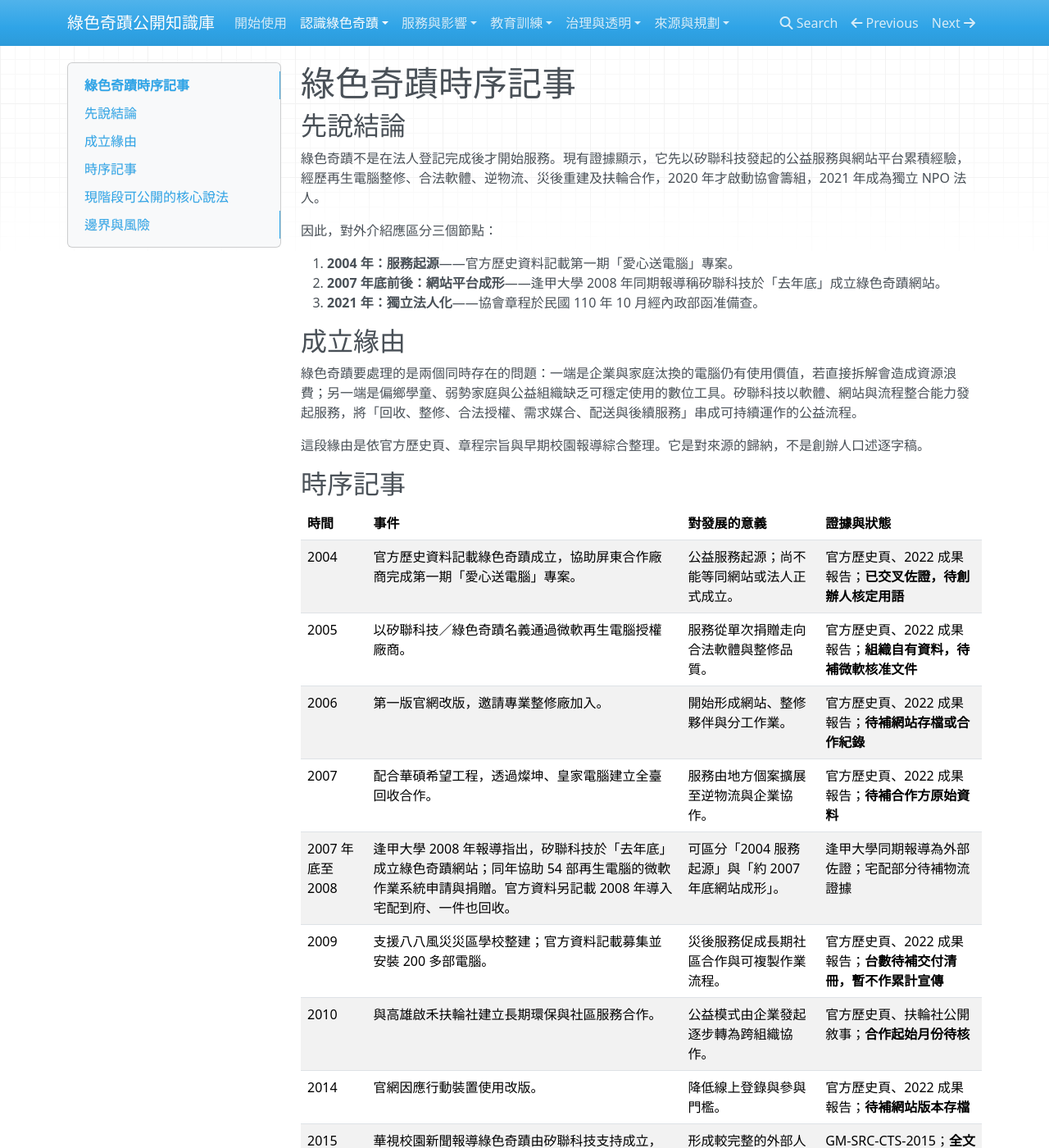
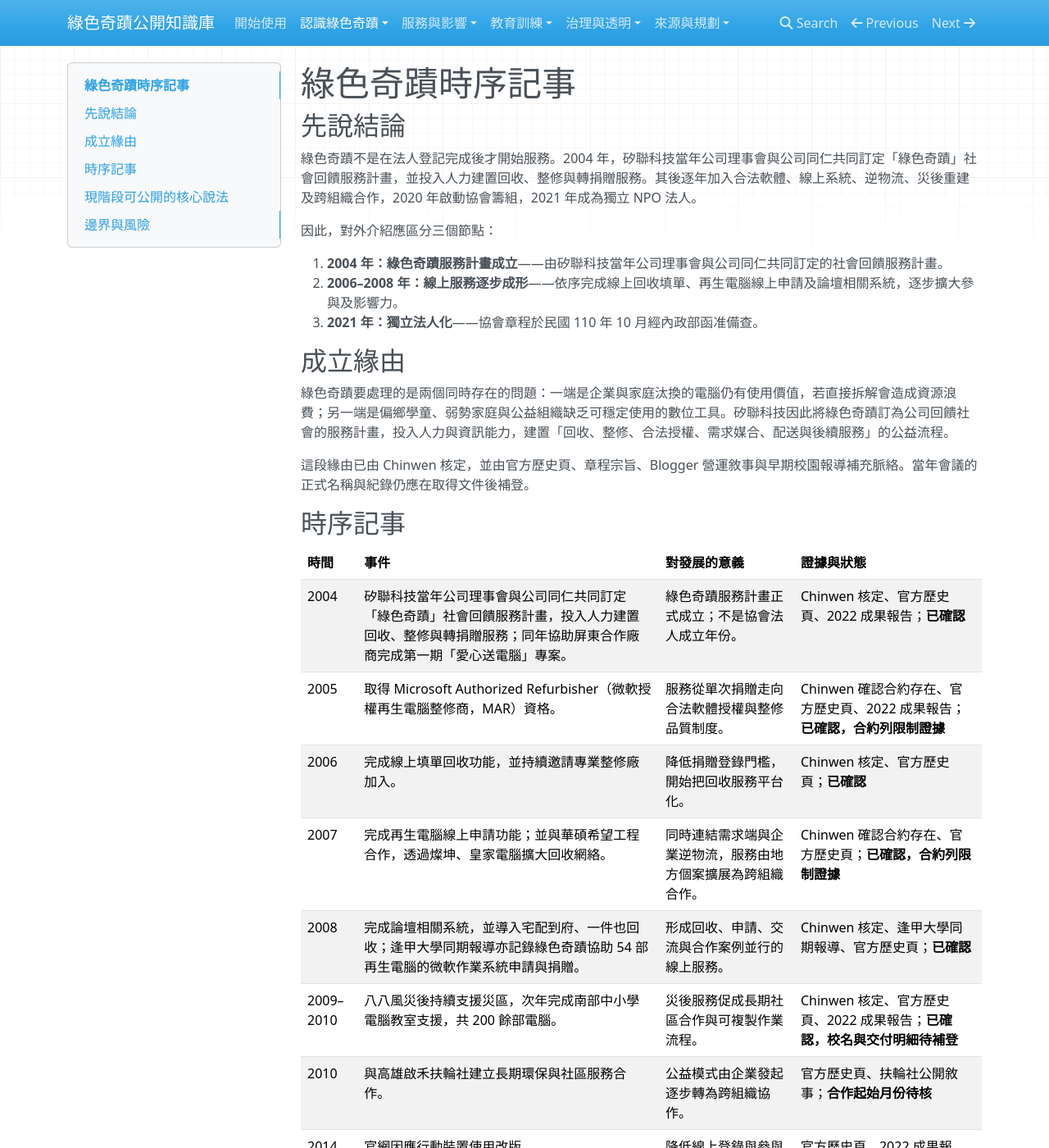
Before and after one commit to TwReuse/green-miracle-knowledge, an MkDocs documentation site: the page built from docs/about/history-timeline.md, in a window 1280 px wide and 1400 px high. Shown: the whole window at 82% size. Built offline with MkDocs 1.6.1, drawn with Linux system fonts in a browser that asks for light colours; nearby versions of some CDN libraries; some of the changed text lies outside the part shown.

Commit message:
docs: confirm Green Miracle founding milestones

```diff
--- a/docs/about/history-timeline.md
+++ b/docs/about/history-timeline.md
@@ -3,7 +3,7 @@ doc_id: GM-PUB-HISTORY-001
 status: review
 owner_role: 知識治理負責人
 public: true
-source_ids: [GM-SRC-OFFICIAL-HISTORY, GM-SRC-CHARTER, GM-SRC-FCU-2008, GM-SRC-RESULT-2022, GM-SRC-JUDICIAL-2025]
+source_ids: [GM-SRC-OWNER-2026-08-09, GM-SRC-OFFICIAL-HISTORY, GM-SRC-BLOGGER, GM-SRC-CHARTER, GM-SRC-FCU-2008, GM-SRC-RESULT-2022, GM-SRC-JUDICIAL-2025]
 last_reviewed: 2026-08-09
 review_due: 2026-11-07
 ---
@@ -12,35 +12,35 @@ review_due: 2026-11-07
 
 ## 先說結論
 
-綠色奇蹟不是在法人登記完成後才開始服務。現有證據顯示，它先以矽聯科技發起的公益服務與網站平台累積經驗，經歷再生電腦整修、合法軟體、逆物流、災後重建及扶輪合作，2020 年才啟動協會籌組，2021 年成為獨立 NPO 法人。
+綠色奇蹟不是在法人登記完成後才開始服務。2004 年，矽聯科技當年公司理事會與公司同仁共同訂定「綠色奇蹟」社會回饋服務計畫，並投入人力建置回收、整修與轉捐贈服務。其後逐年加入合法軟體、線上系統、逆物流、災後重建及跨組織合作，2020 年啟動協會籌組，2021 年成為獨立 NPO 法人。
 
 因此，對外介紹應區分三個節點：
 
-1. **2004 年：服務起源**——官方歷史資料記載第一期「愛心送電腦」專案。
-2. **2007 年底前後：網站平台成形**——逢甲大學 2008 年同期報導稱矽聯科技於「去年底」成立綠色奇蹟網站。
+1. **2004 年：綠色奇蹟服務計畫成立**——由矽聯科技當年公司理事會與公司同仁共同訂定的社會回饋服務計畫。
+2. **2006–2008 年：線上服務逐步成形**——依序完成線上回收填單、再生電腦線上申請及論壇相關系統，逐步擴大參與及影響力。
 3. **2021 年：獨立法人化**——協會章程於民國 110 年 10 月經內政部函准備查。
 
 ## 成立緣由
 
-綠色奇蹟要處理的是兩個同時存在的問題：一端是企業與家庭汰換的電腦仍有使用價值，若直接拆解會造成資源浪費；另一端是偏鄉學童、弱勢家庭與公益組織缺乏可穩定使用的數位工具。矽聯科技以軟體、網站與流程整合能力發起服務，將「回收、整修、合法授權、需求媒合、配送與後續服務」串成可持續運作的公益流程。
+綠色奇蹟要處理的是兩個同時存在的問題：一端是企業與家庭汰換的電腦仍有使用價值，若直接拆解會造成資源浪費；另一端是偏鄉學童、弱勢家庭與公益組織缺乏可穩定使用的數位工具。矽聯科技因此將綠色奇蹟訂為公司回饋社會的服務計畫，投入人力與資訊能力，建置「回收、整修、合法授權、需求媒合、配送與後續服務」的公益流程。
 
-這段緣由是依官方歷史頁、章程宗旨與早期校園報導綜合整理。它是對來源的歸納，不是創辦人口述逐字稿。
+這段緣由已由 Chinwen 核定，並由官方歷史頁、章程宗旨、Blogger 營運敘事與早期校園報導補充脈絡。當年會議的正式名稱與紀錄仍應在取得文件後補登。
 
 ## 時序記事
 
 | 時間 | 事件 | 對發展的意義 | 證據與狀態 |
 |---|---|---|---|
-| 2004 | 官方歷史資料記載綠色奇蹟成立，協助屏東合作廠商完成第一期「愛心送電腦」專案。 | 公益服務起源；尚不能等同網站或法人正式成立。 | 官方歷史頁、2022 成果報告；**已交叉佐證，待創辦人核定用語** |
-| 2005 | 以矽聯科技／綠色奇蹟名義通過微軟再生電腦授權廠商。 | 服務從單次捐贈走向合法軟體與整修品質。 | 官方歷史頁、2022 成果報告；**組織自有資料，待補微軟核准文件** |
-| 2006 | 第一版官網改版，邀請專業整修廠加入。 | 開始形成網站、整修夥伴與分工作業。 | 官方歷史頁、2022 成果報告；**待補網站存檔或合作紀錄** |
-| 2007 | 配合華碩希望工程，透過燦坤、皇家電腦建立全臺回收合作。 | 服務由地方個案擴展至逆物流與企業協作。 | 官方歷史頁、2022 成果報告；**待補合作方原始資料** |
-| 2007 年底至 2008 | 逢甲大學 2008 年報導指出，矽聯科技於「去年底」成立綠色奇蹟網站；同年協助 54 部再生電腦的微軟作業系統申請與捐贈。官方資料另記載 2008 年導入宅配到府、一件也回收。 | 可區分「2004 服務起源」與「約 2007 年底網站成形」。 | 逢甲大學同期報導為外部佐證；宅配部分待補物流證據 |
-| 2009 | 支援八八風災災區學校整建；官方資料記載募集並安裝 200 多部電腦。 | 災後服務促成長期社區合作與可複製作業流程。 | 官方歷史頁、2022 成果報告；**台數待補交付清冊，暫不作累計宣傳** |
+| 2004 | 矽聯科技當年公司理事會與公司同仁共同訂定「綠色奇蹟」社會回饋服務計畫，投入人力建置回收、整修與轉捐贈服務；同年協助屏東合作廠商完成第一期「愛心送電腦」專案。 | 綠色奇蹟服務計畫正式成立；不是協會法人成立年份。 | Chinwen 核定、官方歷史頁、2022 成果報告；**已確認** |
+| 2005 | 取得 Microsoft Authorized Refurbisher（微軟授權再生電腦整修商，MAR）資格。 | 服務從單次捐贈走向合法軟體授權與整修品質制度。 | Chinwen 確認合約存在、官方歷史頁、2022 成果報告；**已確認，合約列限制證據** |
+| 2006 | 完成線上填單回收功能，並持續邀請專業整修廠加入。 | 降低捐贈登錄門檻，開始把回收服務平台化。 | Chinwen 核定、官方歷史頁；**已確認** |
+| 2007 | 完成再生電腦線上申請功能；並與華碩希望工程合作，透過燦坤、皇家電腦擴大回收網絡。 | 同時連結需求端與企業逆物流，服務由地方個案擴展為跨組織合作。 | Chinwen 確認合約存在、官方歷史頁；**已確認，合約列限制證據** |
+| 2008 | 完成論壇相關系統，並導入宅配到府、一件也回收；逢甲大學同期報導亦記錄綠色奇蹟協助 54 部再生電腦的微軟作業系統申請與捐贈。 | 形成回收、申請、交流與合作案例並行的線上服務。 | Chinwen 核定、逢甲大學同期報導、官方歷史頁；**已確認** |
+| 2009–2010 | 八八風災後持續支援災區，次年完成南部中小學電腦教室支援，共 200 餘部電腦。 | 災後服務促成長期社區合作與可複製作業流程。 | Chinwen 核定、官方歷史頁、2022 成果報告；**已確認，校名與交付明細待補登** |
 | 2010 | 與高雄啟禾扶輪社建立長期環保與社區服務合作。 | 公益模式由企業發起逐步轉為跨組織協作。 | 官方歷史頁、扶輪社公開敘事；**合作起始月份待核** |
 | 2014 | 官網因應行動裝置使用改版。 | 降低線上登錄與參與門檻。 | 官方歷史頁、2022 成果報告；**待補網站版本存檔** |
 | 2015 | 華視校園新聞報導綠色奇蹟由矽聯科技支持成立，並介紹邱勤文與縮小資訊落差的動機。 | 形成較完整的外部人物與公共價值敘事。 | GM-SRC-CTS-2015；**全文引用及影像權利另案處理** |
 | 2018 | 配合啟禾扶輪社，以電子發票愛心碼與資訊服務籌募基金；同年亦有臺南慈中生命教育活動紀錄。 | 從設備捐贈擴展到募款工具、環境與生命教育。 | GM-SRC-OFFICIAL-HISTORY、GM-SRC-TCSH-2018；**個別活動成果待補** |
-| 2019 | 清華大學國際志工資料將綠色奇蹟列為贊助支持單位之一。 | 服務影響開始出現在國際志工與數位教育脈絡。 | 清華大學公開資料；**具體提供內容待核** |
+| 2019 | Blogger 公開說明綠色奇蹟由矽聯科技、啟禾扶輪社、整修廠、物流、微軟授權單位與志工分工協作；同年清華大學資料將綠色奇蹟列為國際志工贊助支持單位之一。 | 公開呈現「協同平台」營運模式，服務影響亦進入國際志工與數位教育脈絡。 | GM-SRC-BLOGGER-2019-OPS、清華大學公開資料；**平台模式已公開，個別國際服務內容待核** |
 | 2020 | 團隊討論擴大服務與經驗傳承，年底發起籌組協會；疫情期間再生電腦需求增加。 | 從企業公益平台走向獨立 NPO 治理。 | 官方歷史頁、2022 成果報告；疫情台數另行核定 |
 | 2021-08-19 | 召開會員成立大會並完成相關程序。 | 協會組織成立的重要治理節點。 | 官方歷史頁；**待補成立大會紀錄** |
 | 2021-10 | 內政部以台內團字第 1100047640 號函准予章程備查。 | 「社團法人綠色奇蹟公益服務網協會」取得獨立 NPO 的制度基礎。 | 協會章程；**法人證據** |
@@ -50,14 +50,17 @@ review_due: 2026-11-07
 
 ## 現階段可公開的核心說法
 
-> 綠色奇蹟的公益服務可追溯至 2004 年，由矽聯科技運用資訊與流程整合能力發起，讓汰換電腦經專業整修、合法軟體與需求媒合後重新投入教育與公益服務。服務在八八風災、扶輪合作及疫情數位需求中逐步制度化，並於 2021 年成立「社團法人綠色奇蹟公益服務網協會」，以獨立 NPO 身分延續數位平權、循環再利用與公益組織電子化使命。
+> 綠色奇蹟於 2004 年由矽聯科技當年公司理事會與公司同仁共同訂定為回饋社會的服務計畫，並投入人力建置電腦回收、整修與轉捐贈服務。2005 年取得微軟 MAR 資格，2006 至 2008 年陸續完成線上回收填單、再生電腦申請與論壇相關系統，逐步擴大參與及影響力。服務在八八風災、企業與扶輪合作及疫情數位需求中持續制度化，並於 2021 年成立「社團法人綠色奇蹟公益服務網協會」，以獨立 NPO 身分延續數位平權、循環再利用與公益組織電子化使命。
 
-這段文字目前為 `review`，須由 Chinwen 核定後才可標記為 `approved` 並同步官網、簡報與媒體資料。
+上述歷史主敘事已依 Chinwen 本次核定更新；文件仍維持 `review`，待早期合約與交付證據完成限制登錄後，再標記為 `approved` 並同步官網、簡報與媒體資料。
 
 ## 邊界與風險
 
-- 「2004 年成立」是服務起源；協會法人於 2021 年成立，兩者不可混寫。
-- 「2007 年底網站成立」來自 2008 年同期外部報導，與官方「2006 年第一版官網改版」存在語意差異，可能分別指前身網站與正式品牌網站，需由創辦人核定。
+- 標準用語為「2004 年綠色奇蹟服務計畫成立」；協會法人於 2021 年成立，兩者不可混寫。
+- 2006、2007、2008 年是不同線上功能陸續完成，不再以單一「網站成立年」概括。
+- 「公司理事會」為 Chinwen 本次提供的歷史稱呼；取得當年會議紀錄後，仍須核對正式組織及會議名稱。
+- MAR 與華碩合作合約可支持歷史事實，但合約內容不直接放入公開 Repo；只登錄保存位置、版本與可公開範圍。
 - 未取得原始清冊前，不把歷年累計、年度最高量、減碳量或等值植樹數列為已核定成果。
 - 新聞、照片、Logo 與人物引言只可連結或摘要；重製前須確認授權。
 - Notion 是內部研究與脈絡來源，不因寫入 Notion 就自動成為公開證據。
+- Blogger 是公開營運敘事來源，可補充服務模式與公開活動；涉及個案、人物引言與成果數字時仍須回到授權及原始紀錄。
```
Also changed, not shown: docs/about/history-evidence-review.md (+6 -5 lines), 2 other files.
